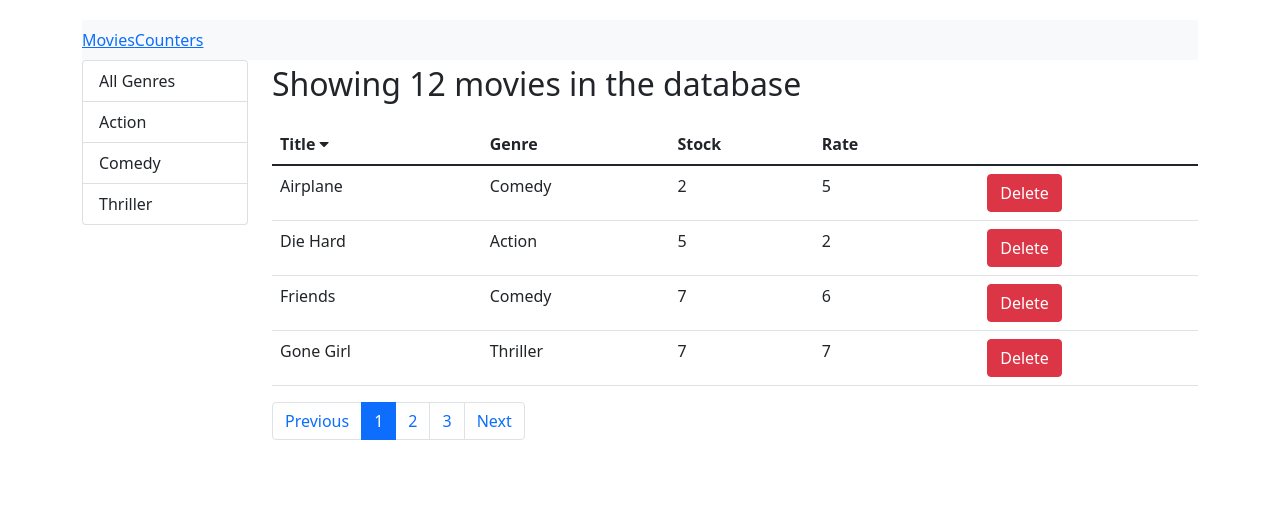
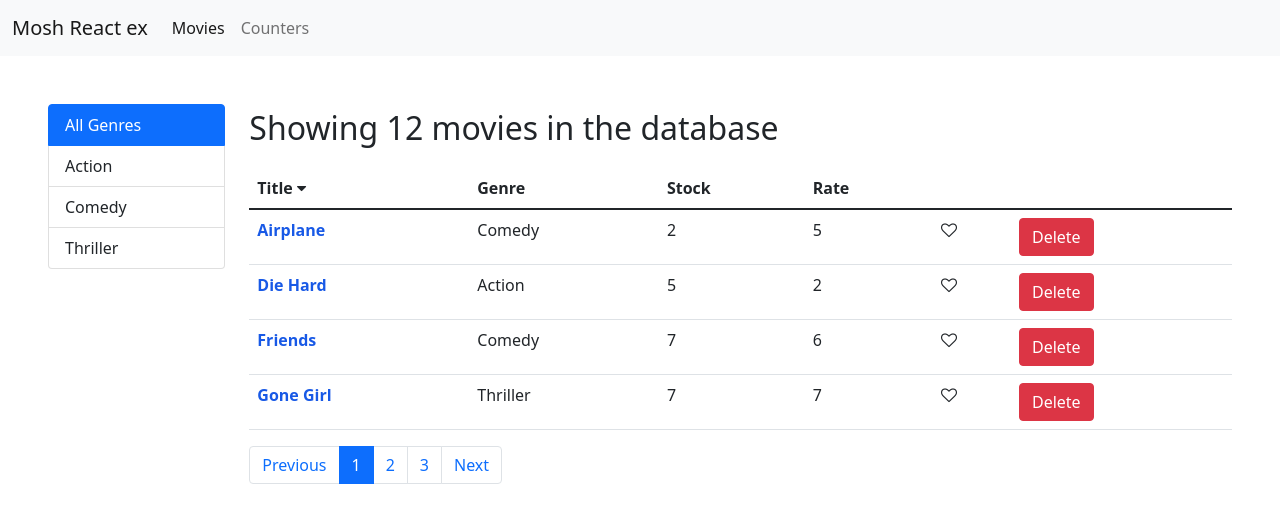
Before and after one commit to tharindukumarasiri/mosh-ex, a React (Create React App) app: page /movies in a window 1280 px wide. Shown: the top 522 px of the page. Built offline with nearby package versions, Linux system fonts and the light colour scheme.

Commit message:
code rearrange and routing fixes

```diff
--- a/src/App.js
+++ b/src/App.js
@@ -2,21 +2,24 @@ import React from "react";
 import Movies from "./components/movies";
 import Counters from "./components/counters";
 import NavBar from "./components/navBar";
-import { Routes, Route, Navigate  } from "react-router-dom";
+import Movie from "./components/movie";
+import { Routes, Route, Navigate } from "react-router-dom";
 import Home from "./components/home";
 import NotFound from "./components/notFound";
 
 function App() {
   return (
-    <div className="container">
+    <div>
       <NavBar />
-      <div className="content">
+      <div className="content m-5">
         <Routes>
+          <Route path='/movies/:id' element={<Movie />} />
           <Route path='/movies' element={<Movies />} />
           <Route path='/counters' element={<Counters />} />
           <Route path='/not-found' element={<NotFound />} />
+          <Route path='/home' element={<Navigate to="/" />} />
           <Route path='/' element={<Home />} />
-          <Route path="*" element={<Navigate to ="/not-found" />} />
+          <Route path="*" element={<Navigate to="/not-found" />} />
         </Routes>
       </div>
     </div>
--- a/src/components/Common/likeButton.jsx
+++ b/src/components/Common/likeButton.jsx
@@ -1,10 +1,10 @@
 export default function LikeButton({liked, onClick}) {
 
-    let iconClass = "fa fa-heart"
+    let iconClass = "clickale fa fa-heart"
     if(!liked) iconClass += "-o"
 
     return (
-        <i className={iconClass} className="clickale" onClick={(c) => {onClick(c)}}></i>
+        <i className={iconClass} onClick={(c) => {onClick(c)}}></i>
     )
 
 }
--- a/src/components/counters.jsx
+++ b/src/components/counters.jsx
@@ -1,6 +1,5 @@
 import React, {useState} from "react";
 import Counter from "./counter";
-import NavBar from "./navBar";
 
 export default function Counters() {
   const [counters, setCounters] = useState([
@@ -45,7 +44,7 @@ export default function Counters() {
   };
   return (
     <div className="container">
-      <NavBar counterTotal={getCounterTotal()} />
+      <h3>Counter Total <span className="badge bg-secondary">{getCounterTotal()}</span></h3>
       <button type="button" className="btn btn-primary mt-3 mb-3" onClick={() => { resetCounters() }}>
         Reset
       </button>
--- /dev/null
+++ b/src/components/movie.jsx
@@ -0,0 +1,18 @@
+import { useParams, useNavigate } from "react-router-dom";
+
+export default function Movie(props) {
+    const { id } = useParams();
+    const navigate = useNavigate();
+
+    const handleSave = () => {
+        console.log(navigate)
+        navigate('/movies')
+    }
+
+    return (
+        <div>
+            <h2>Movie Form { id }</h2>
+            <button type="button" className="btn btn-primary mt-3" onClick={() => {handleSave()}} >Save</button>
+        </div>
+    )
+}
--- a/src/components/movies.jsx
+++ b/src/components/movies.jsx
@@ -7,12 +7,13 @@ import Pagination from "./Common/pagination";
 import { paginate } from "./utils/paginate";
 import { getGenres } from "../services/fakeGenreService";
 import _ from "lodash";
+import { Link } from "react-router-dom";
 
 const pageSize = 4;
 let shortMovieList;
 
 export default function Movies() {
-  const [selectedGenreId, setSelectedGenreId] = useState(1);
+  const [selectedGenreId, setSelectedGenreId] = useState(2);
   const [pageNumber, setPageNumber] = useState(1);
   const [movies, setMovies] = useState(getMovies());
   const [sort, setSort] = useState({ sortBy: "title", order: "asc" })
@@ -87,7 +88,7 @@ export default function Movies() {
                 {shortMovieList.map((movie) => {
                   return (
                     <tr key={movie._id}>
-                      <td>{movie.title}</td>
+                      <td><Link to={`/movies/${movie._id}`} className="clickableText">{movie.title}</Link></td>
                       <td>{movie.genre.name}</td>
                       <td>{movie.numberInStock}</td>
                       <td>{movie.dailyRentalRate}</td>
--- a/src/components/navBar.jsx
+++ b/src/components/navBar.jsx
@@ -1,13 +1,28 @@
 import React from 'react';
-import { Link } from "react-router-dom";
+import { Link, NavLink } from "react-router-dom";
 
 export default function NavBar() {
     return (
-        <nav className='navbar navbar-light bg-light'>
-            <div className='col'>
-                <Link to="/movies">Movies</Link>
-                <Link to="/counters">Counters</Link>
+        <nav className='navbar navbar-expand-lg navbar-light bg-light'>
+            <div className="container-fluid">
+                <NavLink className="navbar-brand" to="/">Mosh React ex</NavLink>
+                <button className="navbar-toggler" type="button" data-bs-toggle="collapse" >
+                    <span className="navbar-toggler-icon"></span>
+                </button>
+                <div className="collapse navbar-collapse">
+                    <ul className="navbar-nav">
+                        <li className="nav-item">
+                            <NavLink className="nav-link" to="/movies">Movies</NavLink>
+                        </li>
+                    </ul>
+                    <ul className="navbar-nav">
+                        <li className="nav-item">
+                            <NavLink className="nav-link" to="/counters">Counters</NavLink>
+                        </li>
+                    </ul>
+                </div>
             </div>
+
         </nav>
     )
 }
--- a/src/components/notFound.jsx
+++ b/src/components/notFound.jsx
@@ -1,5 +1,5 @@
 export default function NotFound(){
     return(
-        <p>404 not founds</p>
+        <h1 className="d-flex justify-content-center pt-5">404 not found</h1>
     )
 }
--- a/src/index.css
+++ b/src/index.css
@@ -1,6 +1,5 @@
 body {
   margin: 0;
-  padding: 20px 0 0 0;
   font-family: 'font-awesome';
   -webkit-font-smoothing: antialiased;
   -moz-osx-font-smoothing: grayscale;
@@ -13,3 +12,13 @@ code {
 .clickale {
   cursor: pointer;
 }
+
+.clickableText {
+  color: rgb(24, 89, 230);
+  text-decoration: none;
+  font-weight: bold;
+}
+
+.clickableText:hover {
+  text-decoration: underline;
+}
```
